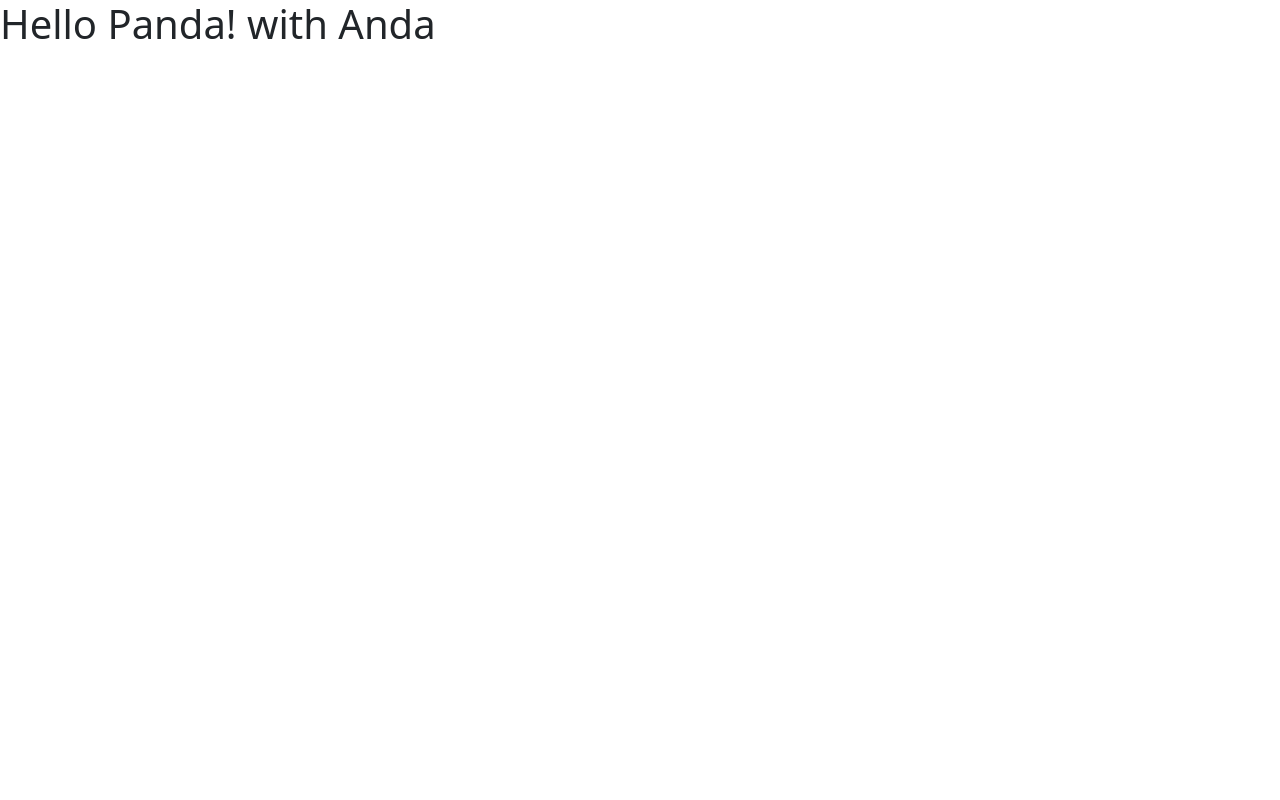
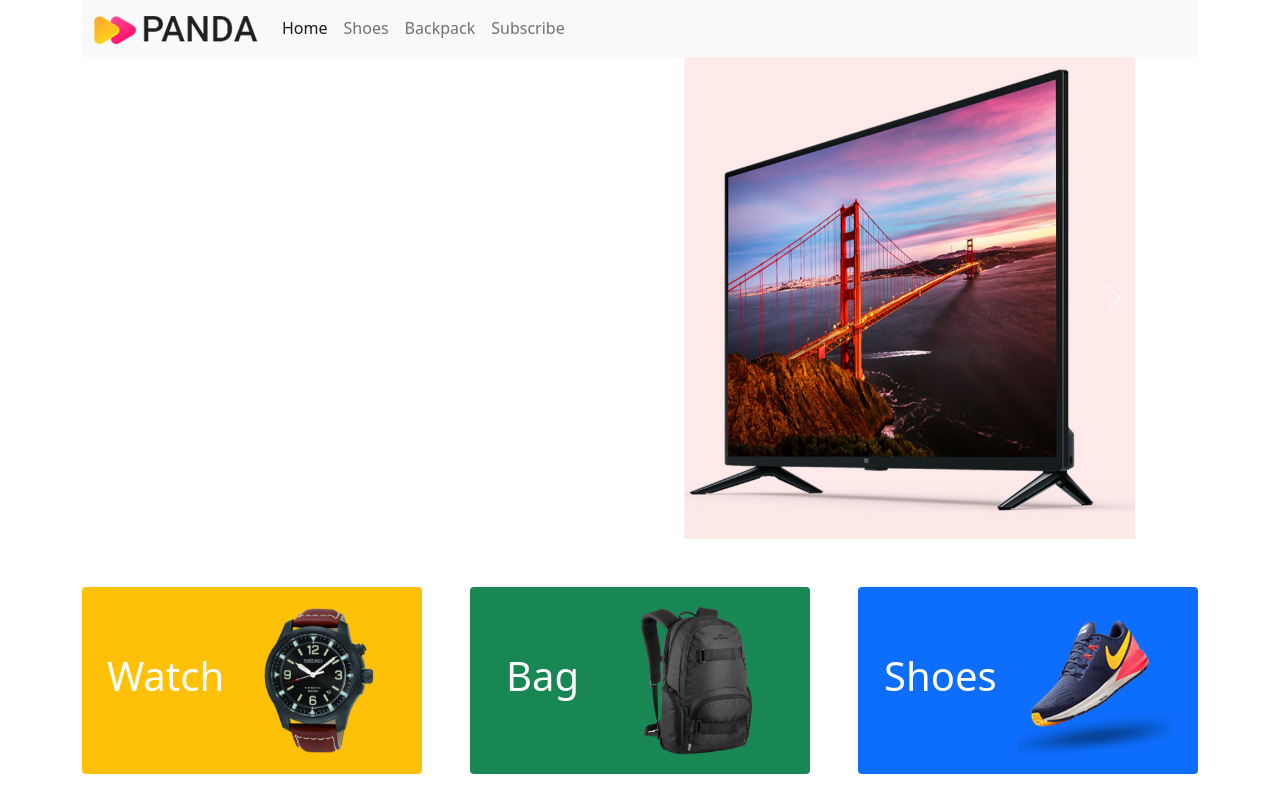
Before and after one commit to Debaray/panda-commerce-bootstrap, a plain HTML site: page index.html in a window 1280 px wide. Drawn offline with nearby package versions, Linux system fonts and the light colour scheme.

Commit message:
added navbar,coursel and category

```diff
--- a/index.html
+++ b/index.html
@@ -8,7 +8,103 @@
 
 </head>
 <body>
-    <h1>Hello Panda! with Anda</h1>
+
+    <header class="container">
+        <nav class="navbar navbar-expand-lg navbar-light bg-light">
+            <div class="container-fluid">
+              <a class="navbar-brand" href="#">
+                  <img src="images/logo.png" alt="">
+              </a>
+              <button class="navbar-toggler" type="button" data-bs-toggle="collapse" data-bs-target="#navbarNav" aria-controls="navbarNav" aria-expanded="false" aria-label="Toggle navigation">
+                <span class="navbar-toggler-icon"></span>
+              </button>
+              <div class="collapse navbar-collapse" id="navbarNav">
+                <ul class="navbar-nav">
+                  <li class="nav-item">
+                    <a class="nav-link active" aria-current="page" href="#">Home</a>
+                  </li>
+                  <li class="nav-item">
+                    <a class="nav-link" href="#">Shoes</a>
+                  </li>
+                  <li class="nav-item">
+                    <a class="nav-link" href="#">Backpack</a>
+                  </li>
+                  <li class="nav-item">
+                    <a class="nav-link " href="#" tabindex="-1" aria-disabled="true">Subscribe</a>
+                  </li>
+                </ul>
+              </div>
+            </div>
+          </nav>
+
+          <div id="carouselExampleControls" class="carousel slide" data-bs-ride="carousel">
+            <div class="carousel-inner">
+              <div class="carousel-item active">
+               <div class="row">
+                   <div class="col-md-7">
+
+                   </div>
+                   <div class="col-md-5">
+                    <img src="images/banner-images/tv.png" class="d-block w-100" alt="...">
+                   </div>
+               </div>
+              </div>
+              <div class="carousel-item">
+                <div class="row">
+                    <div class="col-md-7"></div>
+                    <div class="col-md-5">
+                        <img src="images/banner-images/headphone.png" class="d-block w-100" alt="...">
+                    </div>
+                </div>
+              </div>
+              <div class="carousel-item">
+               <div class="row">
+                   <div class="col-md-7"></div>
+                   <div class="col-md-5">
+                    <img src="images/banner-images/xbox.png" class="d-block w-100" alt="...">
+                   </div>
+               </div>
+              </div>
+            </div>
+            <a class="carousel-control-prev" href="#carouselExampleControls" role="button" data-bs-slide="prev">
+              <span class="carousel-control-prev-icon" aria-hidden="true"></span>
+              <span class="visually-hidden">Previous</span>
+            </a>
+            <a class="carousel-control-next" href="#carouselExampleControls" role="button" data-bs-slide="next">
+              <span class="carousel-control-next-icon" aria-hidden="true"></span>
+              <span class="visually-hidden">Next</span>
+            </a>
+          </div>
+    </header>
+<main>
+    <section class="container overflow-hidden mt-5">
+        <div class="row gx-5">
+          <div class="col">
+           <div class="p-3 rounded bg-warning d-flex align-items-center justify-content-around">
+               <h1 class="text-white">Watch</h1>
+               <img src="images/categories/watch.png" alt="">
+           </div>
+          </div>
+          <div class="col">
+            <div class="p-3 rounded bg-success d-flex align-items-center justify-content-around">
+                <h1 class="text-white">Bag</h1>
+                <img src="images/categories/bag.png" alt="">
+            </div>
+          </div>
+          <div class="col">
+            <div class="p-3 rounded bg-primary d-flex align-items-center justify-content-around">
+                <h1 class="text-white"> Shoes</h1>
+                <img src="images/categories/shoes.png" alt="">
+            </div>
+          </div>
+        </div>
+    </section>
+
+
+</main>
+
+
+
 
 
 
```
